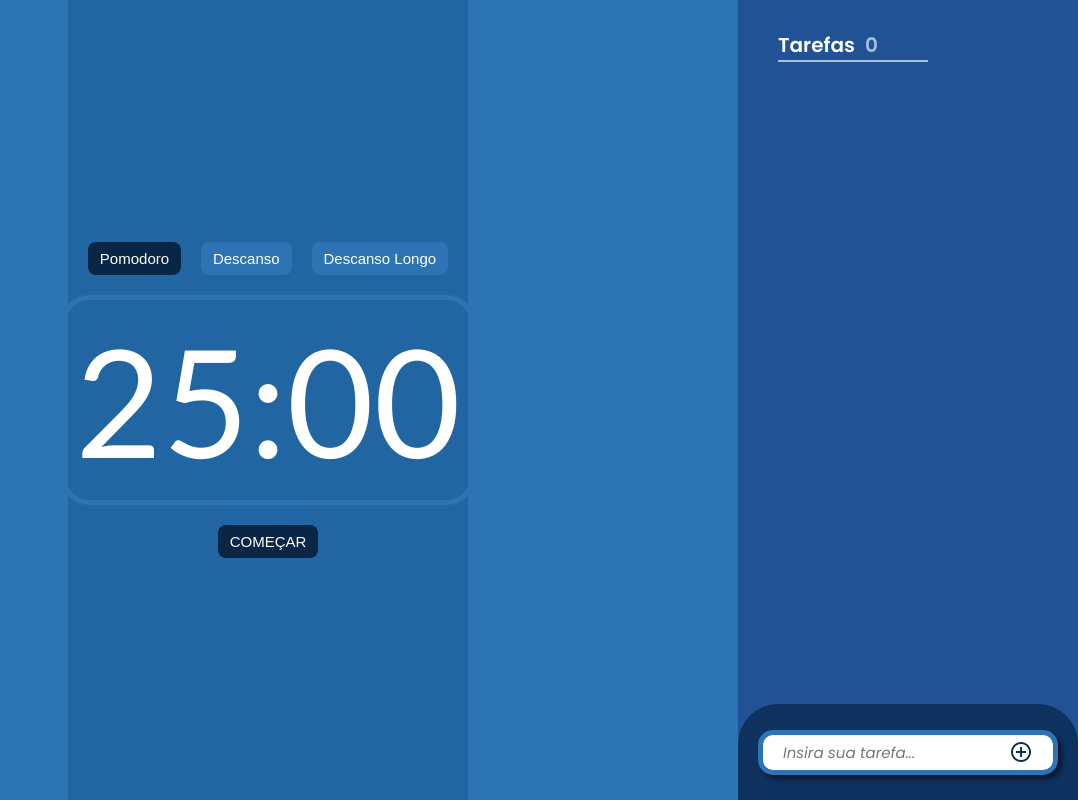
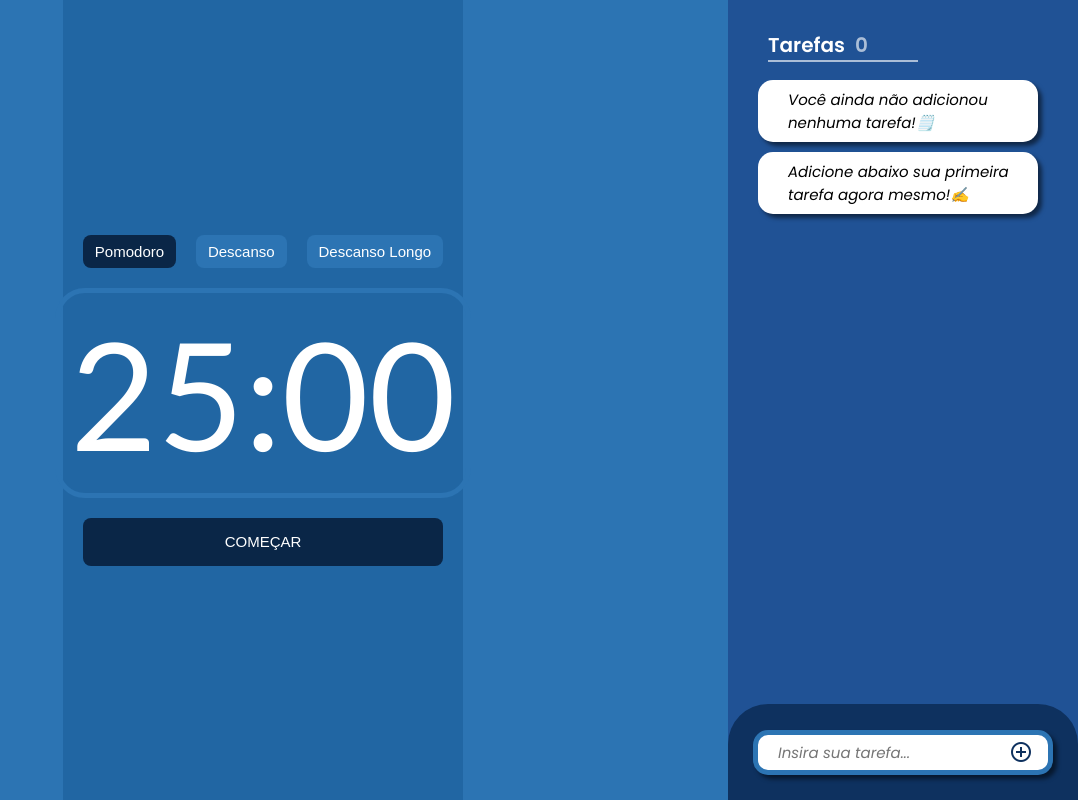
Before and after one commit to ReFNN/Your-Pomo-v1.0-Last-Version, a plain HTML site: page index.html in a window 1280 px wide. Shown: the whole page, without its empty margins (202-1280 px from the left). Drawn offline with nearby package versions, Linux system fonts and the light colour scheme.

Commit message:
update: adicionando portabilidade mobile

```diff
--- a/assets/css/index.css
+++ b/assets/css/index.css
@@ -249,6 +249,15 @@ main {
     align-items: center;
 }
 
+.start,
+.stop {
+    width: 100%;
+    justify-content: center;
+    align-items: center;
+    height: 3rem;
+    margin-inline: 20px;
+}
+
 .buttons a {
     display: flex;
     text-decoration: none;
@@ -276,3 +285,18 @@ main {
 .start.hide {
     display: none;
 }
+
+/* RESPONSIVIDADE */
+
+@media screen and (max-width: 900px) {
+
+    main {
+        display: flex;
+        justify-content: baseline;
+        flex-direction: column;
+    }
+
+    .container-right {
+        display: none;
+    }
+}
--- a/assets/js/tasks.js
+++ b/assets/js/tasks.js
@@ -2,7 +2,7 @@ var inputTask = document.querySelector(".txtInpt");
 var bttTask = document.querySelector(".bttADD");
 var countTasks = document.querySelector('.counter');
 var ulBox = document.querySelector(".box-task");
-
+const cli = document.createElement("li");
 var tasks = [];
 
 //BOTÕES EVENT
@@ -43,16 +43,20 @@ function updateTasks() {
 }
 
 function loadTasks() {
-    ulBox.innerHTML = "";
-    tasks = JSON.parse(localStorage.getItem("tasklist")) ?? [];
-    tasks.forEach((task, i) => {
-        insertTela(task.conteudo, task.status, i)
-    })
+    if (tasks.length == 0) {
+        cli.innerHTML = '<div class="task"><p>Você ainda não adicionou nenhuma tarefa!🗒️</p></div><div class="task"><p>Adicione abaixo sua primeira tarefa agora mesmo!✍️</p></div>';
+        ulBox.appendChild(cli);
+    } else {
+        ulBox.innerHTML = "";
+        tasks = JSON.parse(localStorage.getItem("tasklist")) ?? [];
+        tasks.forEach((task, i) => {
+            insertTela(task.conteudo, task.status, i)
+        })
+    }
     countTasks.textContent = tasks.length;
 }
 
 function insertTela(txtTask, sttsTask, i) {
-    const cli = document.createElement("li");
     cli.innerHTML = '<div class="task" data=' + i + '> <input type="checkbox" ' + sttsTask + ' data-i=' + i + ' onchange="checar(this, ' + i + ')";> <p data-si=' + i + '>' + txtTask + '</p> <button onclick="removeTask(' + i + ')" data-i=' + i + ' class="bttRemoveTask"><span class="material-symbols-outlined">delete</span></button></div>';
     ulBox.appendChild(cli);
 
```
